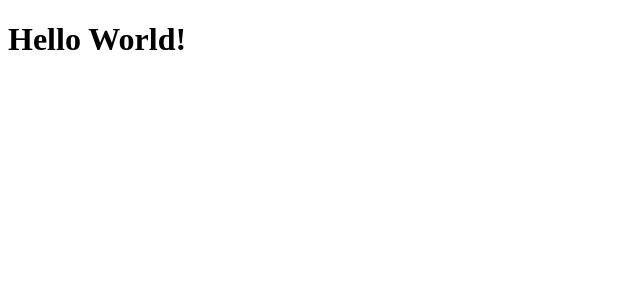
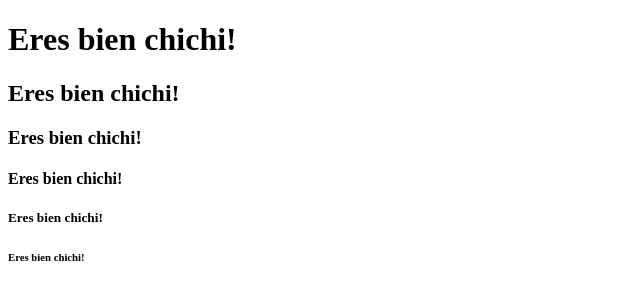
Before and after one commit to onalv/javascript-development-environment, a website: page src/index.html in a window 1280 px wide. Shown: the whole page, without its empty margins (0-640 px from the left). Drawn offline with Linux system fonts and the light colour scheme.

Commit message:
added automation part

```diff
--- /dev/null
+++ b/buildScripts/startMessage.js
@@ -0,0 +1,3 @@
+var chalk = require('chalk');
+
+console.log(chalk.green('Starting app in dev mode...'));
--- a/src/index.html
+++ b/src/index.html
@@ -5,6 +5,11 @@
 	<title>Boilerplate</title>
 </head>
 <body>
-	<h1>Hello World!</h1>
+	<h1>Eres bien chichi!</h1>
+	<h2>Eres bien chichi!</h2>
+	<h3>Eres bien chichi!</h3>
+	<h4>Eres bien chichi!</h4>
+	<h5>Eres bien chichi!</h5>
+	<h6>Eres bien chichi!</h6>
 </body>
 </html>
```
Also changed, not shown: package.json (+8 -1 lines).
